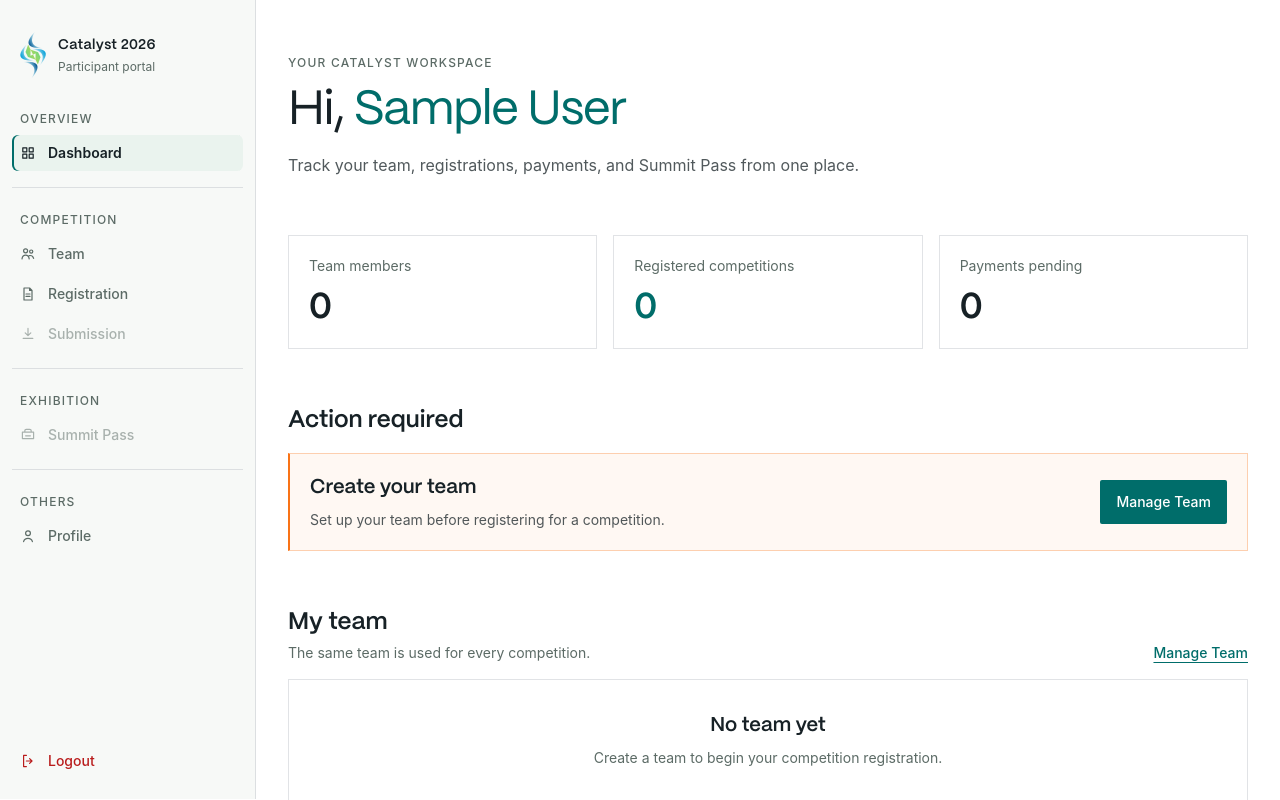
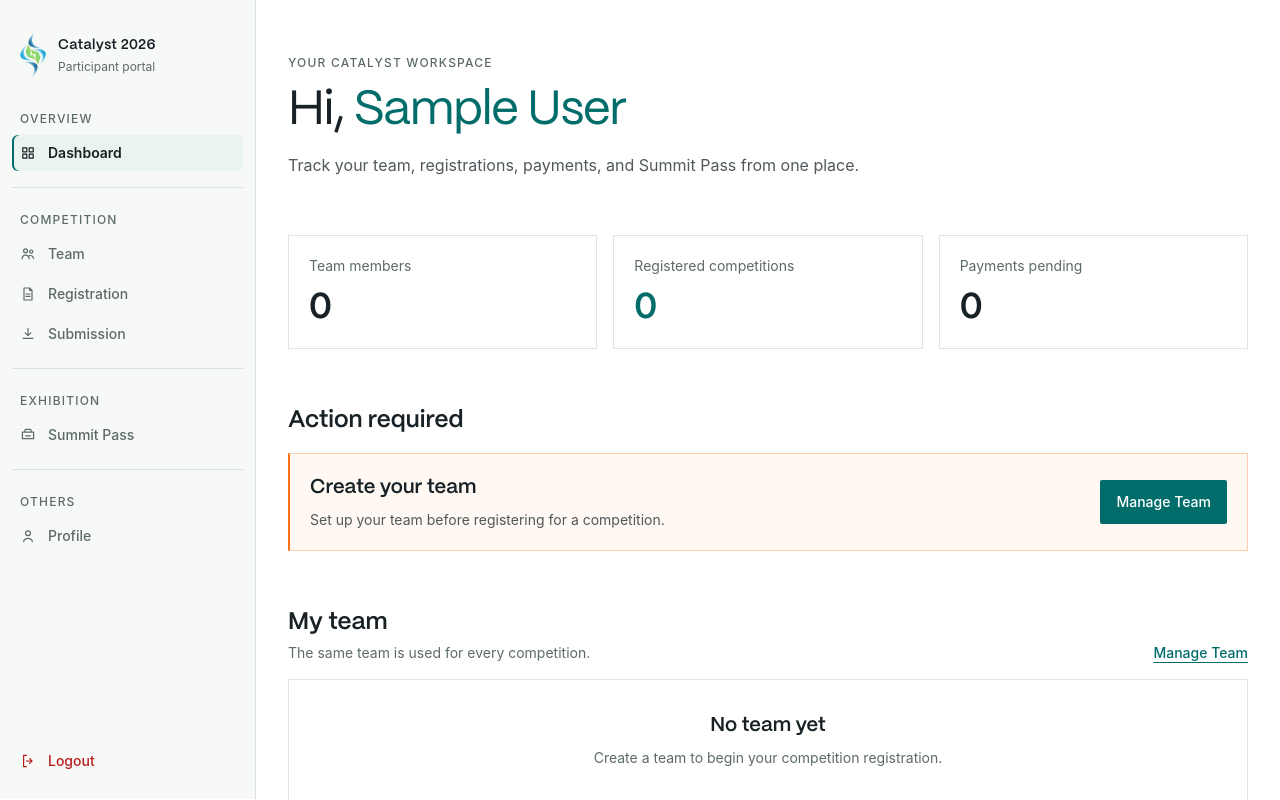
Before and after one commit to Unair-SRE/catalyst-sre, a Laravel app: page /dashboard in a window 1280 px wide. Shown: the part 25-825 px from the top of the page. Run offline with Laravel 12, Linux system fonts and the light colour scheme; the visitor is signed in with stand-in values (Sample User, id 1); data that the repository does not hold is empty; style sheets or scripts are compiled from the project's sources; some libraries are stand-ins or nearby versions.

Commit message:
rev: activate submission and summit pass

```diff
--- a/resources/views/components/dashboard/navigation.blade.php
+++ b/resources/views/components/dashboard/navigation.blade.php
@@ -41,12 +41,12 @@
                     </a>
                 </li>
                 <li>
-                    <span class="flex cursor-not-allowed items-center gap-3 rounded-md px-2 py-2 text-sm font-medium text-catalyst-muted opacity-50" aria-disabled="true">
+                    <a class="flex items-center gap-3 rounded-md px-2 py-2 text-sm focus-visible:outline-2 focus-visible:outline-offset-2 focus-visible:outline-catalyst-primary {{ $active === 'submission' ? 'font-semibold text-catalyst-ink' : 'font-medium text-catalyst-muted' }}" href="{{ route('dashboard.submission.index') }}" @if ($active === 'submission') aria-current="page" @endif>
                         <svg class="size-4" viewBox="0 0 20 20" fill="none" aria-hidden="true">
                             <path d="M10 3v9m0 0 3.5-3.5M10 12 6.5 8.5M4 15.5h12" stroke="currentColor" stroke-linecap="round" stroke-linejoin="round" stroke-width="1.5" />
                         </svg>
                         Submission
-                    </span>
+                    </a>
                 </li>
             </ul>
         </div>
@@ -55,12 +55,12 @@
             <p class="px-2 text-xs font-medium uppercase tracking-widest text-catalyst-muted">Exhibition</p>
             <ul class="mt-2">
                 <li>
-                    <span class="flex cursor-not-allowed items-center gap-3 rounded-md px-2 py-2 text-sm font-medium text-catalyst-muted opacity-50" aria-disabled="true">
+                    <a class="flex items-center gap-3 rounded-md px-2 py-2 text-sm focus-visible:outline-2 focus-visible:outline-offset-2 focus-visible:outline-catalyst-primary {{ $active === 'summit-pass' ? 'font-semibold text-catalyst-ink' : 'font-medium text-catalyst-muted' }}" href="{{ route('dashboard.summit-pass.index') }}" @if ($active === 'summit-pass') aria-current="page" @endif>
                         <svg class="size-4" viewBox="0 0 20 20" fill="none" aria-hidden="true">
                             <path d="M3 6.5h14v8H3zM6 6.5V4.75A1.75 1.75 0 0 1 7.75 3h4.5A1.75 1.75 0 0 1 14 4.75V6.5M7 11h6" stroke="currentColor" stroke-linecap="round" stroke-linejoin="round" stroke-width="1.5" />
                         </svg>
                         Summit Pass
-                    </span>
+                    </a>
                 </li>
             </ul>
         </div>
```
